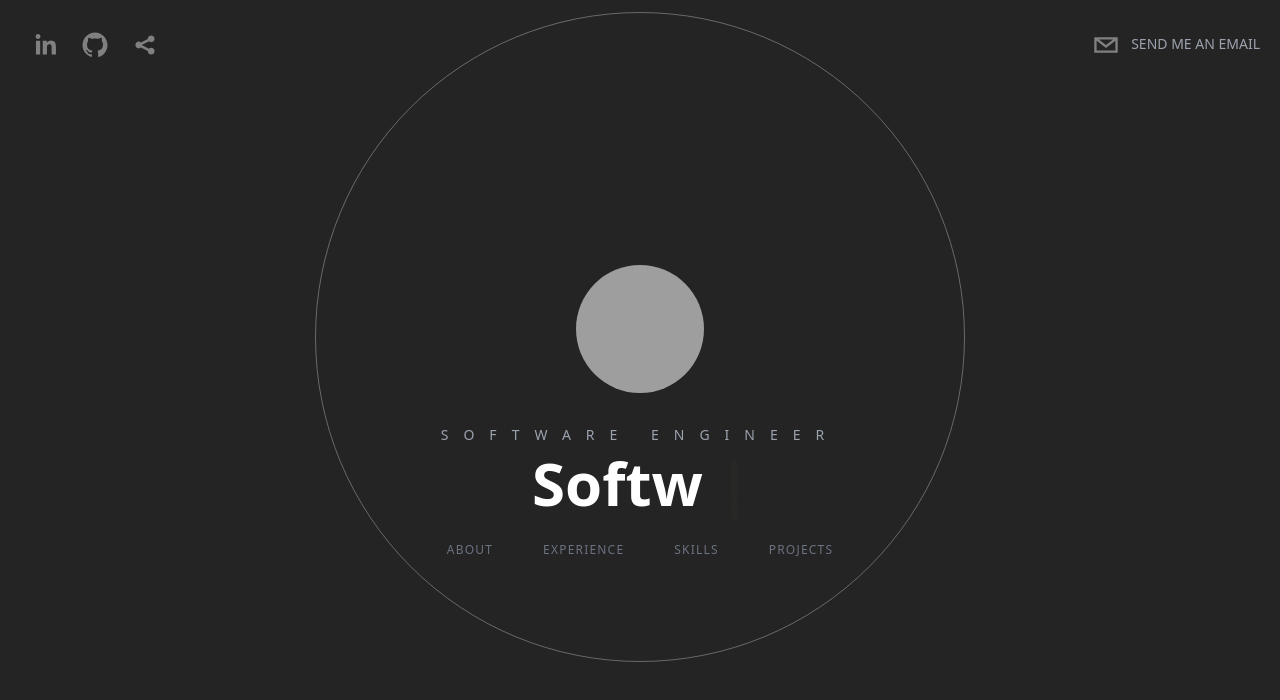
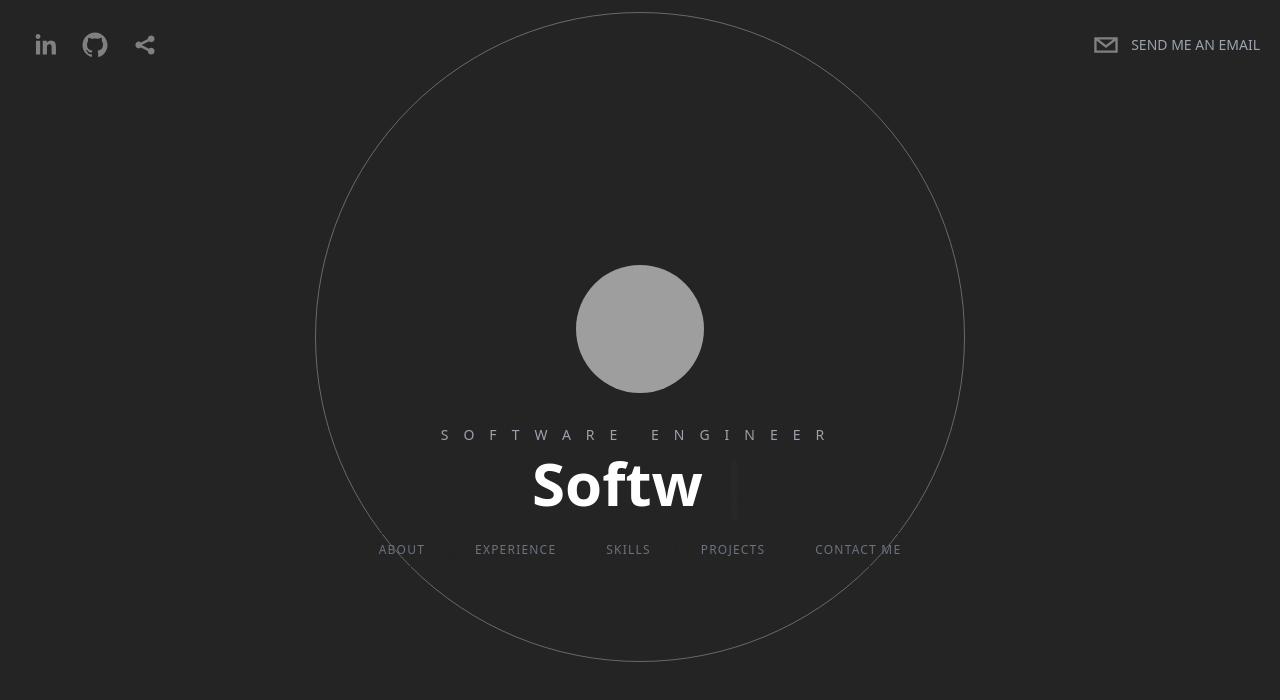
Before and after one commit to aldringordon/aldrin-portfolio, a Next.js app: page / in a window 1280 px wide. Shown: the top 700 px of the page. Built offline with nearby package versions, Linux system fonts and the light colour scheme; grey boxes are pictures that could not be loaded.

Commit message:
feat: contact button hydration error fix

```diff
--- a/components/Header.tsx
+++ b/components/Header.tsx
@@ -58,7 +58,6 @@ function Header({}: Props) {
         }}
         className="flex flex-row items-center text-gray-300 cursor-pointer"
       >
-        <Link href="#contact">
         <SocialIcon
           className="cursor-pointer"
           network="email"
@@ -68,7 +67,6 @@ function Header({}: Props) {
         <p className="hidden text-sm text-gray-400 uppercase md:inline-flex">
           Send Me An Email
         </p>
-        </Link>
       </motion.div>
     </header>
   );
--- a/components/Hero.tsx
+++ b/components/Hero.tsx
@@ -50,6 +50,10 @@ function Hero({}: Props) {
           <Link href="#projects">
             <button className="heroButton">Projects</button>
           </Link>
+
+          <Link href="#contact">
+            <button className="heroButton">Contact Me</button>
+          </Link>
         </div>
       </div>
     </div>
```
Lines whose indentation alone changed are shown as unchanged.
